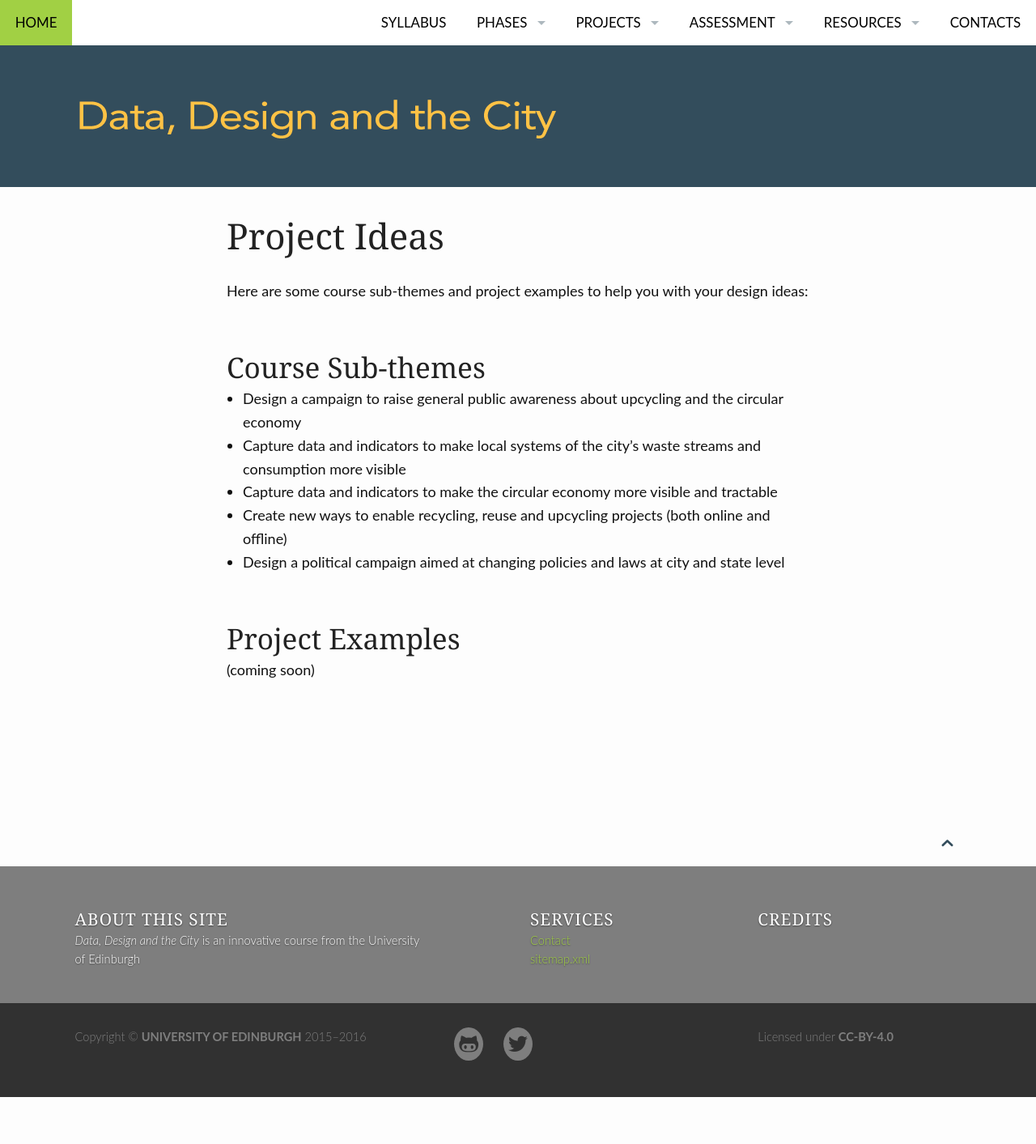
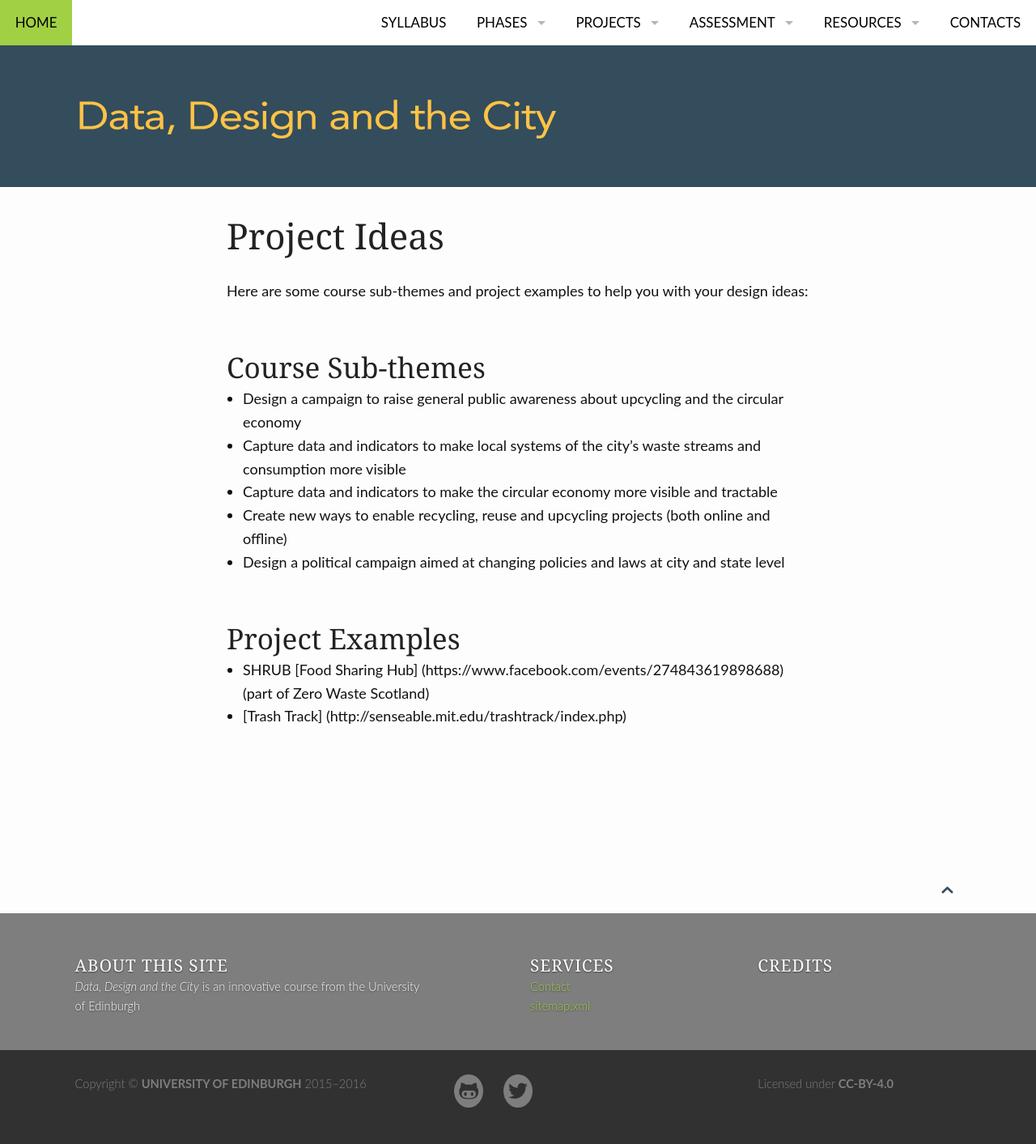
Before and after one commit to edinburghlivinglab/ddc, a Jekyll site: the page built from pages/project_ideas.md, in a window 1280 px wide. Shown: the whole page at 81% size. Built offline with Jekyll 4.4.1, drawn with Linux system fonts in a browser that asks for light colours; before the commit the page ends 1355 px from its top, so only the background shows below that.

Commit message:
Update project_ideas.md

```diff
--- a/pages/project_ideas.md
+++ b/pages/project_ideas.md
@@ -19,4 +19,5 @@ Here are some course sub-themes and project examples to help you with your desig
 
 ## Project Examples
 
-(coming soon)
+* SHRUB [Food Sharing Hub] (https://www.facebook.com/events/274843619898688) (part of Zero Waste Scotland)
+* [Trash Track] (http://senseable.mit.edu/trashtrack/index.php)
```
